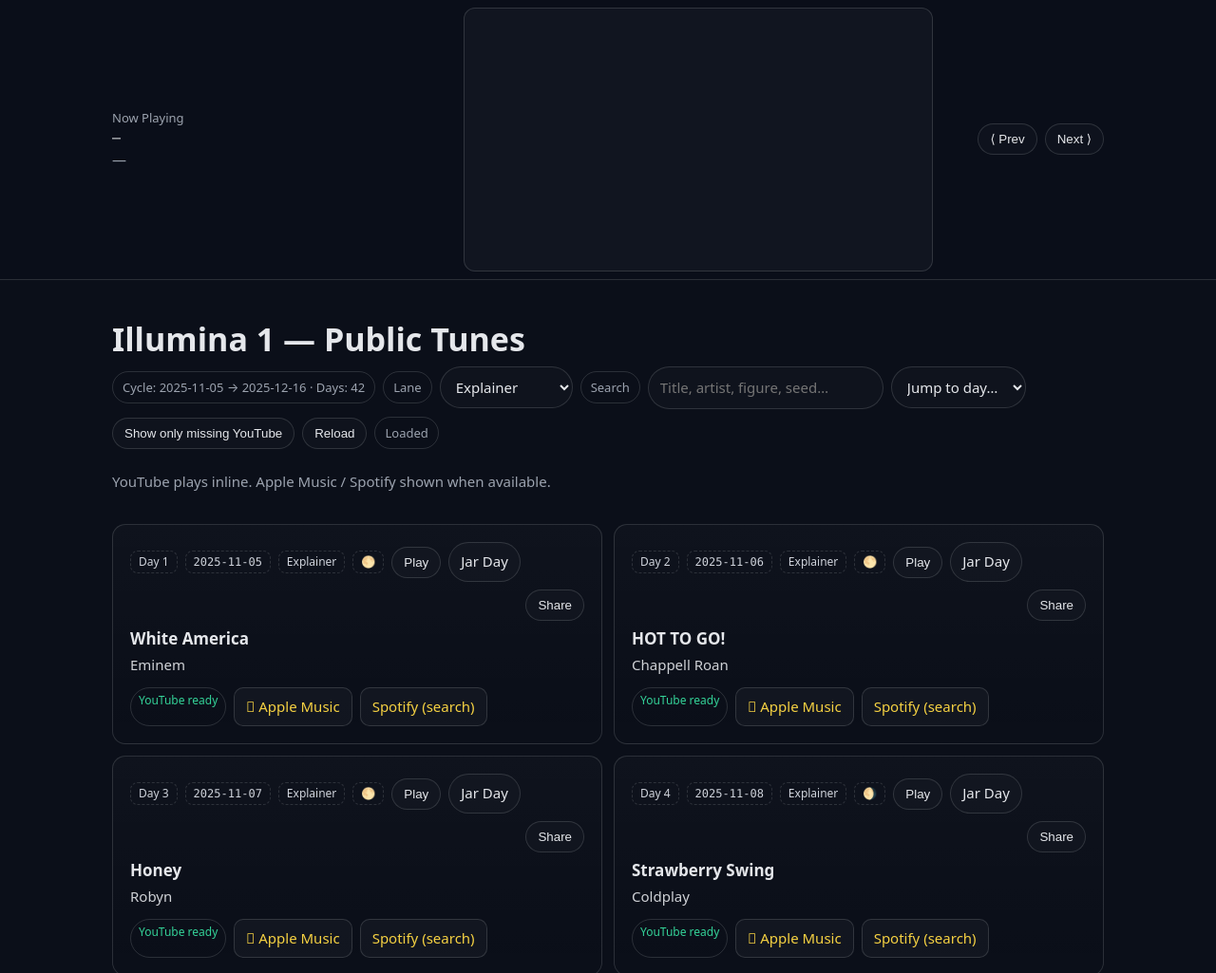
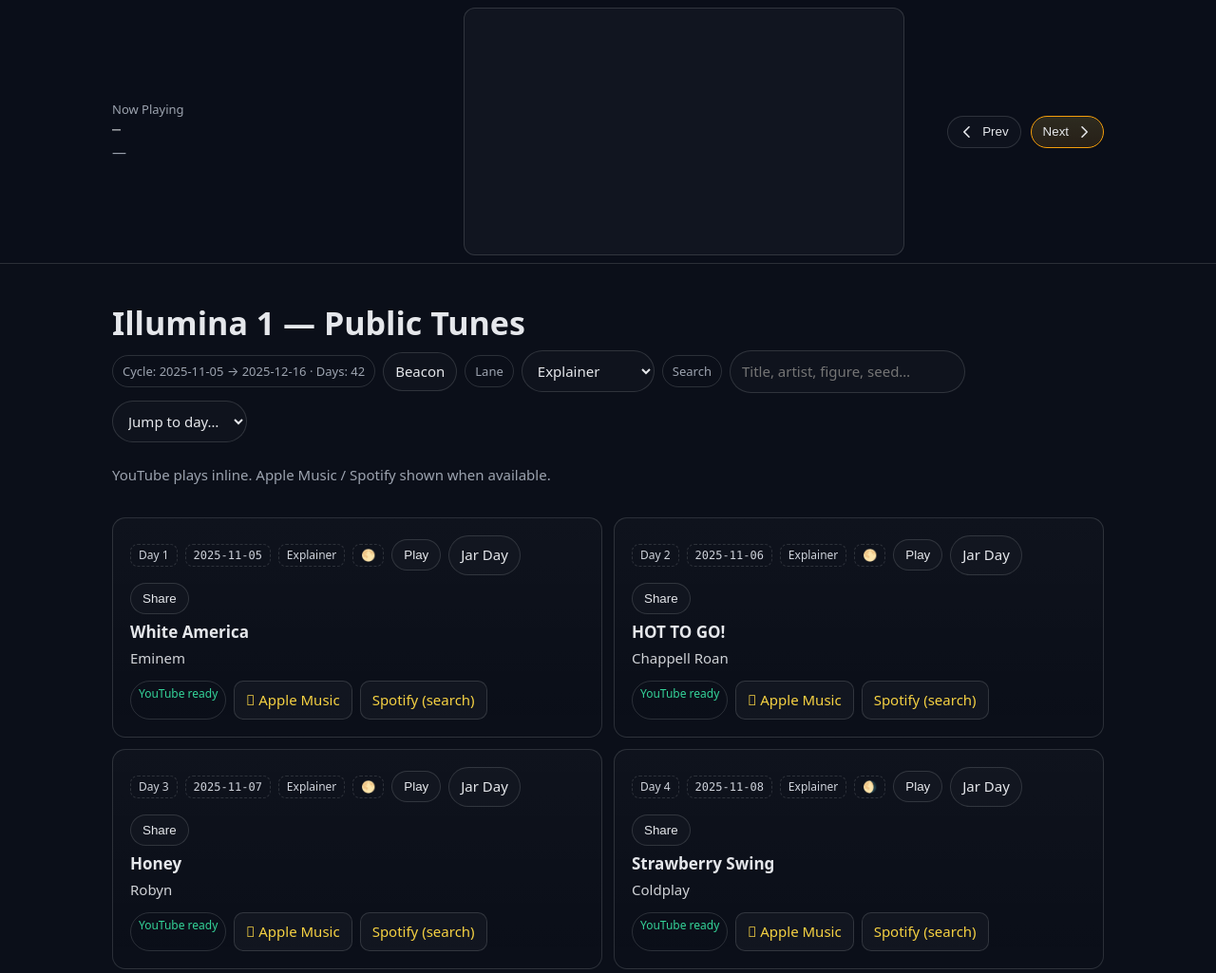
Before and after one commit to tcarrw/tunes, a plain HTML site: page index.html in a window 1280 px wide. Shown: the top 1025 px of the page at 95% size. Drawn offline with Linux system fonts and the light colour scheme.

Commit message:
Update index.html

```diff
--- a/index.html
+++ b/index.html
@@ -5,7 +5,7 @@
 <meta name="viewport" content="width=device-width,initial-scale=1">
 <title>Tunes · Illumina 1 (Public)</title>
 <meta name="theme-color" content="#0B0F19">
-<meta name="description" content="Illumina 1 playlist with an embedded player. YouTube is canonical; Apple Music and Spotify shown when available. Includes moon phases, figure, seed rituals, Jar day links, and auto-next playback.">
+<meta name="description" content="Illumina 1 playlist with an embedded player. YouTube is canonical; Apple Music and Spotify shown when available.">
 <style>
   :root{
     --bg:#0B0F19;--ink:#E5E7EB;--muted:#9CA3AF;--line:rgba(229,231,235,.15);
@@ -14,9 +14,11 @@
   }
   *{box-sizing:border-box}
   html,body{height:100%}
-  body{margin:0;background:var(--bg);color:var(--ink);font:15px/1.55 ui-sans-serif,system-ui,-apple-system,Segoe UI,Roboto,Helvetica,Arial;
-        /* reserve space for the fixed header (updates on resize via JS too) */
-        padding-top: 260px;}
+  body{
+    margin:0;background:var(--bg);color:var(--ink);
+    font:15px/1.55 ui-sans-serif,system-ui,-apple-system,Segoe UI,Roboto,Helvetica,Arial;
+    padding-top:260px;
+  }
   a{color:var(--gold);text-decoration:none}
   a:hover{text-decoration:underline}
   .wrap{max-width:var(--maxw);margin:0 auto;padding:clamp(14px,3.5vw,28px)}
@@ -46,18 +48,21 @@
   .ok{color:var(--ok)} .warn{color:var(--warn)} .err{color:var(--err)}
   footer{margin:24px 0 8px;color:var(--muted);font-size:13px;text-align:center}
   .lane{border:1px dashed var(--line);border-radius:999px;padding:6px 10px;color:#cfd3db}
-  .share{margin-left:auto}
-
   /* Fixed player header */
   .playerbar{position:fixed;left:0;right:0;top:0;z-index:9999;background:rgba(11,15,25,.96);backdrop-filter:saturate(120%) blur(10px);border-bottom:1px solid var(--line)}
   .playerwrap{max-width:var(--maxw);margin:0 auto;padding:8px 0 8px}
   .player-row{display:grid;gap:10px;grid-template-columns:1fr;align-items:center;padding:0 clamp(14px,3.5vw,28px)}
-  @media (min-width:860px){.player-row{grid-template-columns:360px 1fr 170px}}
+  @media (min-width:860px){.player-row{grid-template-columns:360px 1fr 200px}}
   .now{font-size:13px;color:var(--muted)}
   .now strong{color:#e9ecf3}
   .frame{position:relative;aspect-ratio:16/9;border:1px solid var(--line);border-radius:12px;overflow:hidden;background:rgba(255,255,255,.03)}
   .frame #yt{position:absolute;inset:0}
-  .controls{display:flex;gap:8px;justify-content:flex-end;align-items:center}
+  .controls{display:flex;gap:10px;justify-content:flex-end;align-items:center}
+  /* Matched nav buttons (aligned arrows, high contrast) */
+  .navbtn{display:inline-flex;align-items:center;gap:8px;line-height:1;border:1px solid var(--line);border-radius:999px;padding:8px 12px;background:rgba(255,255,255,.02);color:var(--ink)}
+  .navbtn.primary{border-color:var(--amber);background:linear-gradient(180deg,rgba(245,209,66,.15),rgba(245,158,11,.12))}
+  .navbtn .icon{display:inline-flex;width:16px;height:16px}
+  .navbtn .icon svg{display:block;width:16px;height:16px;fill:none;stroke:currentColor;stroke-width:2;stroke-linecap:round;stroke-linejoin:round}
 </style>
 </head>
 <body>
@@ -72,8 +77,18 @@
       </div>
       <div class="frame"><div id="yt"></div></div>
       <div class="controls">
-        <button class="btn" id="prevBtn" type="button">⟨ Prev</button>
-        <button class="btn" id="nextBtn" type="button">Next ⟩</button>
+        <button class="navbtn" id="prevBtn" type="button" aria-label="Previous">
+          <span class="icon" aria-hidden="true">
+            <svg viewBox="0 0 20 20"><path d="M12.5 3.5L6 10l6.5 6.5"/></svg>
+          </span>
+          <span class="label">Prev</span>
+        </button>
+        <button class="navbtn primary" id="nextBtn" type="button" aria-label="Next">
+          <span class="label">Next</span>
+          <span class="icon" aria-hidden="true">
+            <svg viewBox="0 0 20 20"><path d="M7.5 3.5L14 10l-6.5 6.5"/></svg>
+          </span>
+        </button>
       </div>
     </div>
   </div>
@@ -84,6 +99,7 @@
     <h1>Illumina 1 — Public Tunes</h1>
     <div class="bar">
       <span id="cycle" class="pill">Loading…</span>
+      <a class="btn" href="/tunes/beacon/index.html">Beacon</a>
       <label class="pill" for="lane">Lane</label>
       <select id="lane" aria-label="Choose playlist lane">
         <option value="Explainer">Explainer</option>
@@ -93,9 +109,6 @@
       <label class="pill" for="search">Search</label>
       <input id="search" type="text" placeholder="Title, artist, figure, seed…">
       <select id="dayJump" aria-label="Jump to day"><option value="">Jump to day…</option></select>
-      <button id="toggleMissing" class="btn" type="button">Show only missing YouTube</button>
-      <button id="reload" class="btn" type="button">Reload</button>
-      <span id="stat" class="pill">—</span>
     </div>
     <p class="muted">YouTube plays inline. Apple Music / Spotify shown when available.</p>
   </header>
@@ -104,13 +117,12 @@
 
   <footer>
     <p>PLNT Earth · Illumina — Tunes</p>
-    <p class="muted">Source JSON: <span class="mono" id="srcLabel">/Illumina1_Playlist_MASTER_3in1.json</span> · Lane: <span id="laneLabel" class="lane">Explainer</span></p>
   </footer>
 </div>
 
 <!-- Safe YouTube Iframe API loader -->
 <script>
-  (function loadYT(){
+  (function(){
     if (window.YT && YT.Player) return;
     var s = document.createElement('script');
     s.src = "https://www.youtube.com/iframe_api";
@@ -121,40 +133,28 @@
 
 <script>
 (function(){
-  /* === Config === */
   var JAR_DAY_BASE = 'https://jar.plnt.earth/day/?date=';
 
-  /* === State === */
   var q = new URLSearchParams(location.search);
   var src = q.get('src') || '/Illumina1_Playlist_MASTER_3in1.json';
-  var data = null, filtered = false, term = '';
+  var data = null, term = '';
   var curLane = q.get('lane') || 'Explainer';
   var startDay = parseInt(q.get('day')||'',10);
-  var playOrder = [];    // array of Day numbers in order (filtered to playable)
-  var currentIndex = -1; // index within playOrder
+  var playOrder = [];
+  var currentIndex = -1;
   var player, playerReady = false, queuedId = null;
 
-  /* === Elements === */
   var elCards = document.getElementById('cards');
   var elCycle = document.getElementById('cycle');
-  var elStat = document.getElementById('stat');
   var elSearch = document.getElementById('search');
-  var elMissing = document.getElementById('toggleMissing');
-  var elReload = document.getElementById('reload');
   var elDayJump = document.getElementById('dayJump');
   var elLaneSel = document.getElementById('lane');
-  var elLaneLabel = document.getElementById('laneLabel');
-  var elSrcLabel = document.getElementById('srcLabel');
+  var elLaneLabel = null; // removed from UI
   var elNowTitle = document.getElementById('nowTitle');
   var elNowMeta = document.getElementById('nowMeta');
   var prevBtn = document.getElementById('prevBtn');
   var nextBtn = document.getElementById('nextBtn');
 
-  elSrcLabel.textContent = src;
-  elLaneSel.value = curLane;
-  elLaneLabel.textContent = curLane;
-
-  // Adjust body padding to fixed header height (for iOS)
   function syncHeaderHeight(){
     var bar = document.querySelector('.playerbar');
     if(!bar) return;
@@ -165,10 +165,8 @@
   window.addEventListener('orientationchange', syncHeaderHeight, {passive:true});
   setTimeout(syncHeaderHeight, 50);
 
-  function setStat(t){ elStat.textContent = t; }
   function safe(v){ return v==null ? "" : String(v); }
 
-  // Fix common UTF-8 mojibake for display only
   function fixMojibake(s){
     if(!s) return s;
     var map = {
@@ -230,13 +228,6 @@
     );
   }
 
-  function shareUrl(day){
-    var u = new URL(location.href);
-    u.searchParams.set('lane', curLane);
-    u.searchParams.set('day', day);
-    return u.toString();
-  }
-
   function buildOrder(){
     playOrder = [];
     if(!data || !data.PerDay) return;
@@ -246,7 +237,6 @@
       var pf = laneRow.Platforms || {};
       var yt = safe(pf.YouTube && pf.YouTube.url);
       if(!yt) continue;
-      if(filtered && yt) continue; // when showing only missing, don't queue
       if(matchRow(laneRow, base.Figure, base.SeedRitual)){
         playOrder.push(base.Day);
       }
@@ -273,10 +263,9 @@
     if (player && playerReady){
       player.loadVideoById(id);
     } else {
-      queuedId = id; // wait for API ready
+      queuedId = id;
     }
 
-    // bring card into view
     var el = document.getElementById('day-'+day);
     if(el){ el.scrollIntoView({behavior:'smooth', block:'start'}); }
   }
@@ -294,12 +283,9 @@
     playByDay(playOrder[currentIndex]);
   }
 
-  // Public render
   function render(){
     if(!data || !data.PerDay){ elCards.innerHTML=''; elCycle.textContent='No data'; return; }
     var list = data.PerDay.slice();
-    var total = list.length;
-    var missing = 0, warn = 0, ok = 0;
     var rows = [];
 
     for(var i=0;i<list.length;i++){
@@ -315,8 +301,6 @@
       var pf = laneRow.Platforms || {};
       var yt = safe(pf.YouTube && pf.YouTube.url);
       var ytOk = validYT(yt);
-      if(filtered && yt) continue;
-      if(!yt) missing++; else if(ytOk) ok++; else warn++;
 
       var jarHref = JAR_DAY_BASE + encodeURIComponent(date || '');
 
@@ -350,12 +334,10 @@
     elCards.innerHTML = rows.join('');
     var start = data.Cycle && data.Cycle.Start ? data.Cycle.Start : '—';
     var end = data.Cycle && data.Cycle.End ? data.Cycle.End : '—';
-    elCycle.textContent = 'Cycle: '+start+' → '+end+' · Days: '+total;
-    setStat('OK: '+ok+' · Missing: '+missing+' · Check: '+warn);
+    elCycle.textContent = 'Cycle: '+start+' → '+end+' · Days: '+(data.PerDay?data.PerDay.length:'—');
 
     buildOrder();
 
-    // wire buttons
     elCards.querySelectorAll('button[data-play]').forEach(function(b){
       b.addEventListener('click', function(){
         var d = +this.getAttribute('data-play');
@@ -374,7 +356,6 @@
       });
     });
 
-    // auto-start if deep-linked
     if(startDay && document.getElementById('day-'+startDay)){
       playByDay(startDay);
       startDay = null;
@@ -398,7 +379,6 @@
   }
 
   function load(){
-    setStat('Loading…');
     fetch(src, {cache:'no-store'}).then(function(r){
       if(!r.ok) throw new Error('Load failed');
       return r.json();
@@ -406,28 +386,19 @@
       data = json;
       buildDayJump();
       render();
-      setStat('Loaded');
     }).catch(function(){
-      setStat('Could not load JSON');
       elCards.innerHTML = '';
       elCycle.textContent = 'Load error';
     });
   }
 
-  // UI bindings
+  elLaneSel.value = curLane;
   elSearch.addEventListener('input', function(){ term = this.value.trim(); render(); });
-  elMissing.addEventListener('click', function(){
-    filtered = !filtered;
-    this.textContent = filtered ? 'Show all' : 'Show only missing YouTube';
-    render();
-  });
-  elReload.addEventListener('click', load);
   elDayJump.addEventListener('change', function(){ if(this.value) jumpTo(this.value); });
-  elLaneSel.addEventListener('change', function(){ curLane = this.value; elLaneLabel.textContent = curLane; render(); });
+  elLaneSel.addEventListener('change', function(){ curLane = this.value; render(); });
   prevBtn.addEventListener('click', playPrev);
   nextBtn.addEventListener('click', playNext);
 
-  // YouTube API hookup (global callback)
   window.onYouTubeIframeAPIReady = function(){
     player = new YT.Player('yt', {
       width: '100%', height: '100%',
@@ -444,6 +415,11 @@
     });
   };
 
+  setTimeout(function(){
+    var bar = document.querySelector('.playerbar');
+    if(bar){ document.body.style.paddingTop = Math.ceil(bar.getBoundingClientRect().height+8) + 'px'; }
+  }, 50);
+
   load();
 })();
 </script>
```
